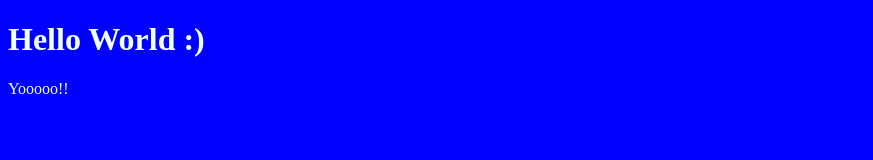
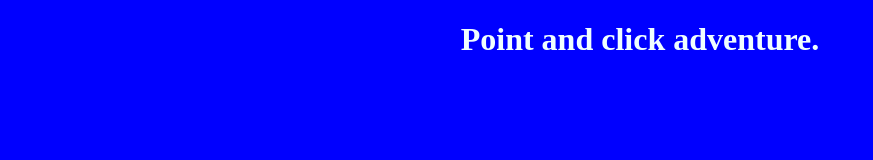
Before and after one commit to ThatDiegoGuy/pointAndClick, a plain HTML site: page index.html in a window 1280 px wide. Shown: the whole page, without its empty margins (0-873 px from the left). Drawn offline with Linux system fonts and the light colour scheme.

Commit message:
Updated.

```diff
--- a/index.html
+++ b/index.html
@@ -8,10 +8,7 @@
     <link rel="stylesheet" href="css/style.css">
 </head>
 <body id="main">
-    <h1>
-    Hello World :)
-</h1>
-
+    <h1 id="mainTitle">Hello World :)</h1>
 <script src="js/index.js"></script>
 </body>
 </html>
--- a/js/index.js
+++ b/js/index.js
@@ -1 +1,2 @@
-document.getElementById('main').appendChild(document.createTextNode("Yooooo!!"));
+document.getElementById('mainTitle').innerText = "Point and click adventure.";
+document.getElementById("mainTitle").style.textAlign = "center";
```
